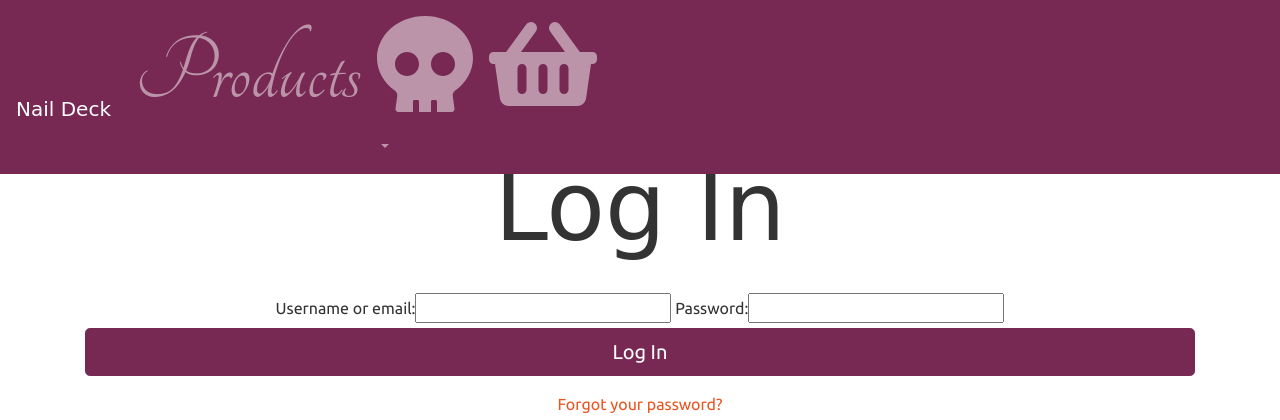
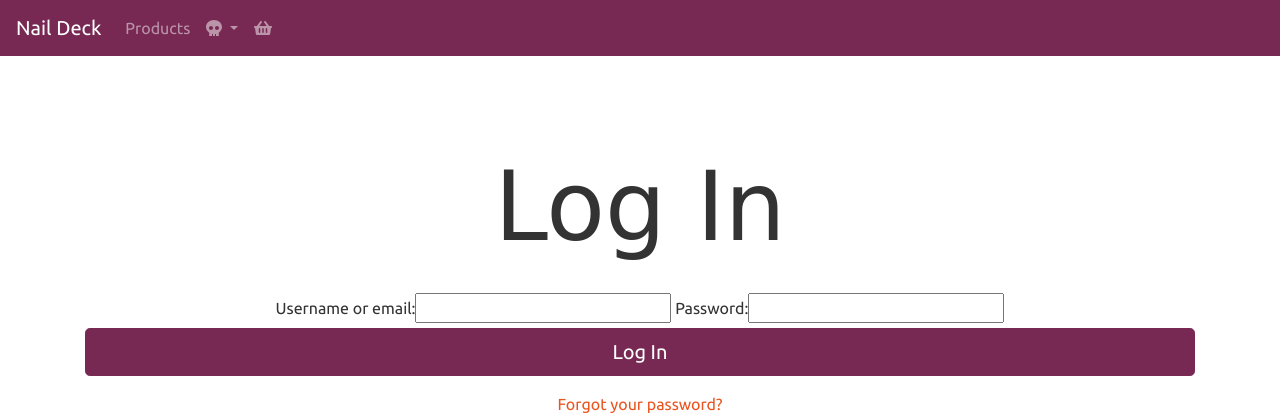
Before and after one commit to katerinaelsasser/NailDeck, a Django app: page /login/ in a window 1280 px wide. Shown: the top 420 px of the page. Run offline with Django 3.2, Linux system fonts and the light colour scheme; some libraries are stand-ins or nearby versions; some web fonts are replaced.

Commit message:
fixing navbar

```diff
--- a/templates/layout/navbar.html
+++ b/templates/layout/navbar.html
@@ -1,10 +1,8 @@
 {% load static from staticfiles %}
 <nav class="navbar navbar-expand-lg navbar-dark bg-dark fixed-top bg-dark">
-    <h1>
         <a class="navbar-brand mb-0 h1" href="{% url 'homepage' %}">
             Nail Deck
         </a>
-    </h1>
     <button class="navbar-toggler" type="button" data-toggle="collapse" data-target="#navbarColor02" aria-controls="navbarColor02" aria-expanded="false" aria-label="Toggle navigation">
     <span class="navbar-toggler-icon"></span>
   </button>
@@ -12,14 +10,12 @@
     <div class="collapse navbar-collapse" id="navbarColor02">
     <ul class="navbar-nav">
         <li class="nav-item justify-content-end">
-        <h2>
             <a class="nav-link navbar-link" href="{% url 'products' %}">Products</a>
-            </h2>
         </li>
         {% if user.is_authenticated %}
         <li class="nav-item dropdown">
             <a class="nav-link dropdown-toggle" href="#" id="profileDropdownMenuLink" role="button" data-toggle="dropdown" aria-haspopup="true" aria-expanded="false">
-                <h2><i class="fa fa-skull-crossbones"></i></h2>
+                <i class="fa fa-skull-crossbones"></i>
             </a>
             <div class="dropdown-menu" aria-labelledby="profileDropdownMenuLink">
             <h2>
@@ -31,19 +27,17 @@
             </div>
         </li>
         <li class="nav-item justify-content-end">
-            <h2>
                 <a class="nav-link" href="{% url 'view_cart' %}">
                     <i class="fa fa-shopping-basket"></i>
                     {% if product_count > 0 %}
                     <label class="badge badge-warning">{{ product_count }}</label>
                     {% endif %}
                 </a>
-            </h2>
         </li>
         {%  else %}
         <li class="nav-item dropdown">
             <a class="nav-link dropdown-toggle" href="#" id="loginMenuLink" role="button" data-toggle="dropdown" aria-haspopup="true" aria-expanded="false">
-            <h2><i class="fa fa-skull"></i></h2>
+                <i class="fa fa-skull"></i>
             </a>
             <div class="dropdown-menu" aria-labelledby="loginMenuLink">
             <h2>
@@ -55,11 +49,9 @@
             </div>
         </li>
         <li class="nav-item justify-content-end d-flex">
-        <h2>
             <a class="nav-link" href="{% url 'login' %}">
                 <i class="fa fa-shopping-basket"></i>
             </a>
-            </h2>
         </li>
     {% endif %}
     </ul>
```
